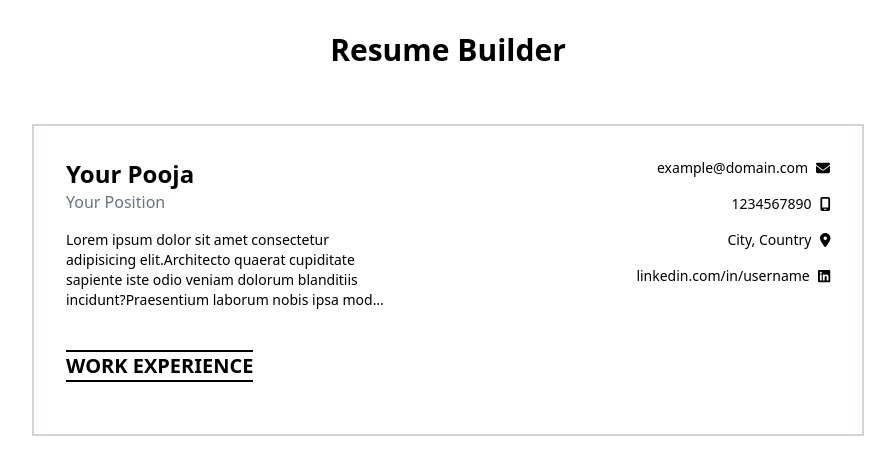
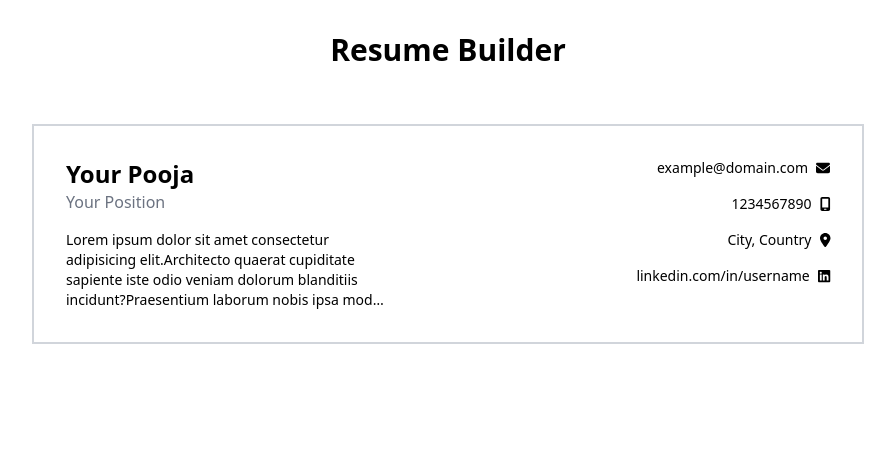
Before and after one commit to PoojaRamesh3/resume-builder, a React (Create React App) app: page / in a window 1280 px wide. Shown: the top 474 px of the page, without its empty margins (192-1087 px from the left). Built offline with nearby package versions, Linux system fonts and the light colour scheme.

Commit message:
1st Section edit functionality and adding redux

```diff
--- a/src/App.tsx
+++ b/src/App.tsx
@@ -8,11 +8,11 @@
       <h1 className="mt-8 text-3xl text-center font-bold">Resume Builder</h1>
       <div className="p-8 mx-10 my-14 xl:mx-56 border-2 border-gray-300">
         <NameAndDetails />
-        <div className="flex justify-between flex-wrap w-full mt-10">
+        {/* <div className="flex justify-between flex-wrap w-full mt-10">
           <div className="w-full md:w-6/12 font-Poppins">
             <WorkExperinece />
           </div>
-        </div>
+        </div> */}
       </div>
 
       {/* <div className="flex align-middle justify-evenly w-1/4 m-auto">
```
